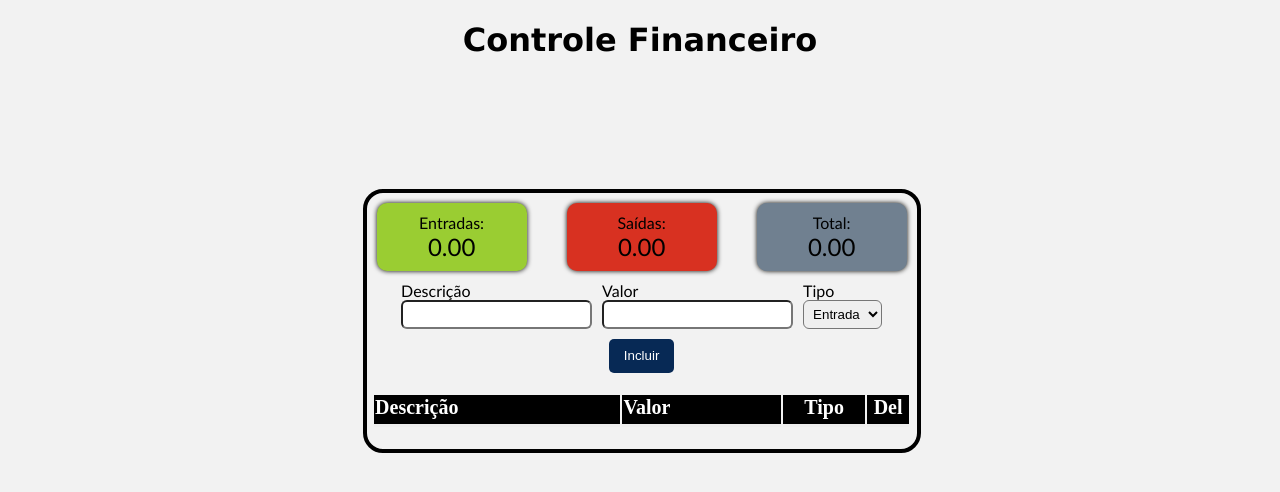
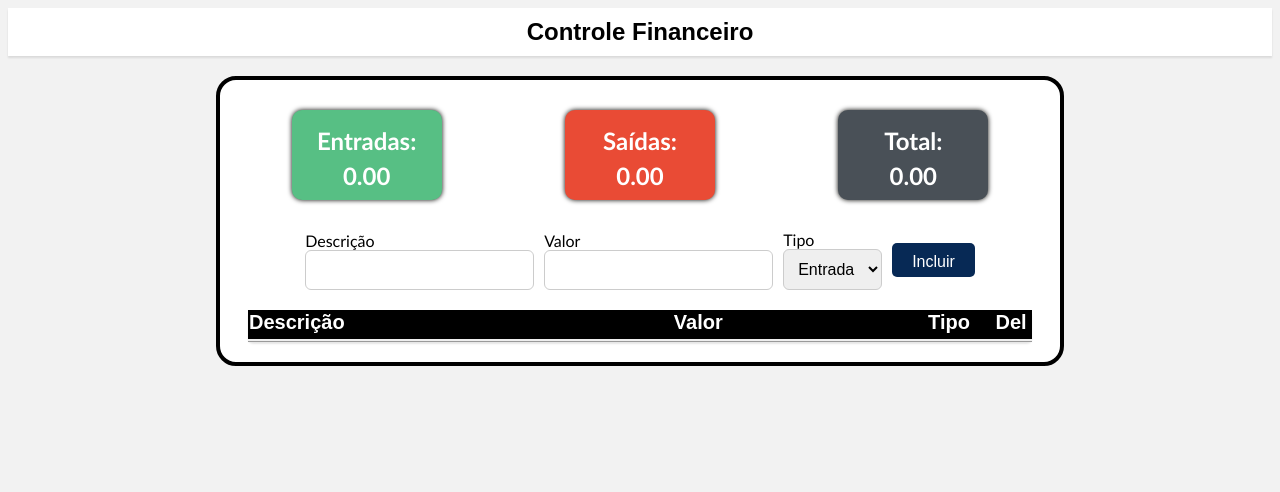
Before and after one commit to jvitor-lima/controle-financeiro, a plain HTML site: page index.html in a window 1280 px wide. Drawn offline with nearby package versions, Linux system fonts and the light colour scheme.

Commit message:
added new style pattern

```diff
--- a/index.html
+++ b/index.html
@@ -1,34 +1,36 @@
 <!DOCTYPE html>
-<html lang="en">
+<html lang="pt-br">
+
 <head>
   <meta charset="UTF-8">
   <meta http-equiv="X-UA-Compatible" content="IE=edge">
   <meta name="viewport" content="width=device-width, initial-scale=1.0">
-  <title>Document</title>
+
+  <title>Controle Financeiro</title>
 
   <link href='https://unpkg.com/boxicons@2.1.2/css/boxicons.min.css' rel='stylesheet'>
 
-
   <link rel="stylesheet" href="style.css">
 </head>
+
 <body>
   <div class="first">
-    <h1>Controle Financeiro</h1>
+    <h1 class="title">Controle Financeiro</h1>
   </div>
   <div class="container">
     <main>
 
       <div class="resume">
         <div class="entrada">
-        Entradas:
+          <span>Entradas:</span>
           <span class="incomes">0.00</span>
         </div>
         <div class="saida">
-        Saídas:
+          <span>Saídas:</span>
           <span class="expenses">0.00</span>
         </div>
         <div class="vltotal">
-        Total:
+          <span>Total:</span>
           <span class="total">0.00</span>
         </div>
       </div>
@@ -63,8 +65,10 @@
           <tbody>
           </tbody>
         </table>
+      </div>
     </main>
   </div>
   <script src="script.js"></script>
 </body>
+
 </html>
--- a/style.css
+++ b/style.css
@@ -1,39 +1,51 @@
 body {
   background: #f2f2f2;
+  font-family: 'Arial', sans-serif;
 }
+
 .first {
   text-align: center;
-  font-family: 'Lucida Sans', 'Lucida Sans Regular', 'Lucida Grande', 'Lucida Sans Unicode', Geneva, Verdana, sans-serif;
+  padding: 10px;
+  background-color: #ffffff;
+  box-shadow: 0 2px 2px rgba(0, 0, 0, 0.1);
 }
+
+.title {
+  font-size: 24px;
+  margin: 0;
+}
+
 .container {
-  width: 99vw;
-  height: 60vh;
+  width: 90%;
+  max-width: 900px;
+  margin: 20px auto;
   display: flex;
   flex-direction: row;
   justify-content: center;
-  align-items: center;
+  align-items: flex-start;
+  overflow: auto;
 }
 
-
 main {
-  max-width: 550px;
+  max-width: 100vh;
   width: 100%;
   display: flex;
   flex-direction: column;
   align-items: center;
   border: solid 4px;
   border-radius: 20px;
-  border-collapse: collapse;
   border-color: rgb(0, 0, 0);
-
+  padding: 20px;
+  background-color: #fff;
 }
 
 .resume {
-  display: flex;
+  display: grid;
   padding: 10px 0;
-  gap: 40px;
+  grid-template-columns: repeat(auto-fit, minmax(200px, 1fr));
+  gap: 20px;
   width: 100%;
-  justify-content: center;
+  justify-items: center;
   flex-wrap: wrap;
 }
 
@@ -48,33 +60,37 @@ main {
   padding: 10px;
   width: 150px;
   text-align: center;
-
 }
 
-span {
+.resume span {
   font-size: 24px;
+  font-weight: bold;
+  margin-top: 6px;
 }
 
 .entrada {
-  background-color: yellowgreen;
+  background-color: #57bf84;
+  color: #fff;
 }
 
 .saida {
-  background-color: #D83121;
+  background-color: #e94b35;
+  color: #fff;
 }
 
 .vltotal {
-  background-color: slategray;
-
+  background-color: #495057;
+  color: #fff;
 }
 
 .newItem {
   display: flex;
   gap: 10px;
-  align-items: end;
+  align-items: center;
   width: 100%;
   justify-content: center;
   flex-wrap: wrap;
+  margin-top: 20px;
 }
 
 .divDesc,
@@ -83,31 +99,38 @@ span {
   font-family: "Trebuchet MS", Verdana, sans-serif;
   display: flex;
   flex-direction: column;
-
 }
 
 .newItem>button {
   background-color: #072955;
   color: white;
   border: none;
-  padding: 0 15px;
+  padding: 10px 20px;
   border-radius: 5px;
   cursor: pointer;
   height: 34px;
+  font-size: 16px;
+  transition: background-color 0.3s ease;
+}
+
+.newItem>button:hover {
+  background-color: #064080;
 }
 
 input,
 select {
-  padding: 5px;
+  padding: 10px;
   border-radius: 6px;
-
-
+  border: 1px solid #ccc;
+  font-size: 16px;
+  outline: none;
 }
 
 .divTable {
   width: 100%;
   display: flex;
   justify-content: center;
+  margin-top: 20px;
 }
 
 table {
@@ -115,6 +138,8 @@ table {
   padding: 20px 0;
   border-radius: 5px;
   font-size: 20px;
+  border-collapse: collapse;
+  box-shadow: 0 2px 2px rgba(0, 0, 0, 0.1);
 }
 
 th {
@@ -124,6 +149,10 @@ th {
   padding-bottom: 5px;
   background-color: #000000;
   color: white;
+}
+
+td {
+  padding: 10px;
 }
 
 i {
@@ -146,6 +175,7 @@ i {
 .columnAction>button {
   background: transparent;
   border: none;
+  cursor: pointer;
 }
 
 .columnAmount {
```
Lines whose indentation alone changed are shown as unchanged.
